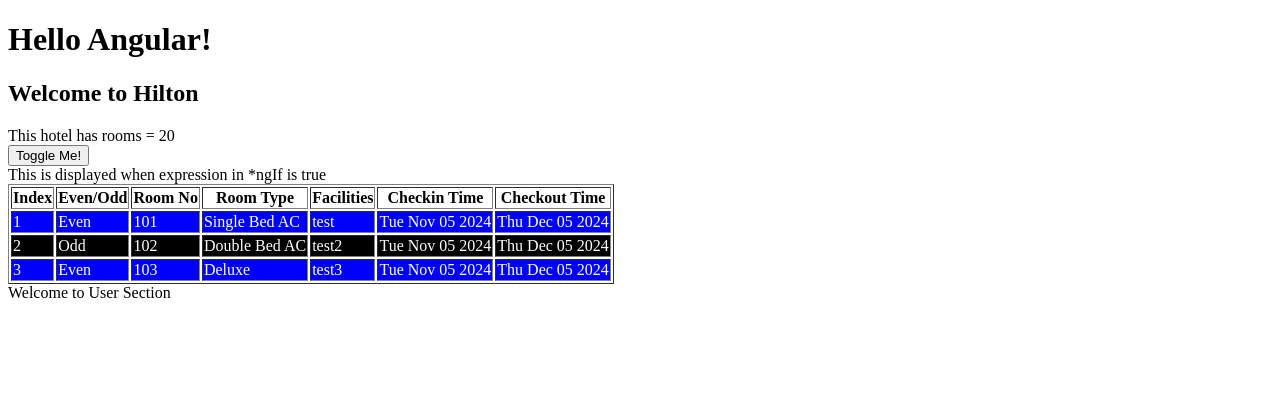
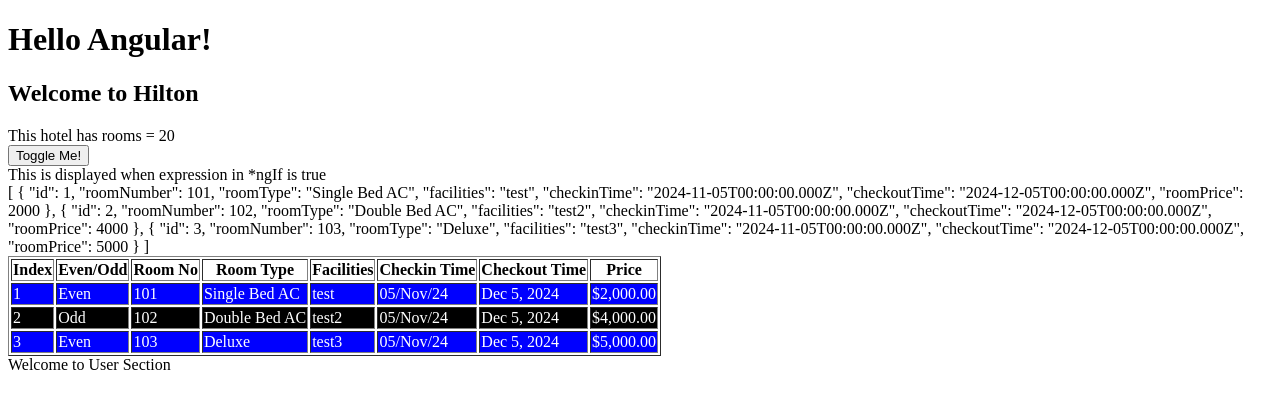
Before and after one commit to anurag1302/ng-hotel, an Angular app in the folder hotel-app/: page / in a window 1280 px wide. Shown: the top 408 px of the page. Built offline with nearby package versions, Linux system fonts and the light colour scheme.

Commit message:
ng - pipes

```diff
--- a/hotel-app/src/app/hotel-rooms/hotel-rooms.component.html
+++ b/hotel-app/src/app/hotel-rooms/hotel-rooms.component.html
@@ -14,6 +14,8 @@
     This is displayed when expression in *ngIf is true
 </div>
 
+<!-- json pipe -->
+{{rooms | json}}
 <!-- ngFor -->
 <table border="1">
     <thead>
@@ -24,6 +26,7 @@
         <th>Facilities</th>
         <th>Checkin Time</th>
         <th>Checkout Time</th>
+        <th>Price</th>
     </thead>
     <tbody>
         <tr [ngClass]="e?'even':'odd'" *ngFor="let room of rooms; let e=even; let o=odd; let i=index">
@@ -32,8 +35,9 @@
             <td>{{room.roomNumber}}</td>
             <td>{{room.roomType}}</td>
             <td>{{room.facilities}}</td>
-            <td>{{room.checkinTime.toDateString()}}</td>
-            <td>{{room.checkoutTime.toDateString()}}</td>
+            <td>{{room.checkinTime | date:'dd/MMM/yy'}}</td>
+            <td>{{room.checkoutTime | date}}</td>
+            <td>{{room.roomPrice | currency:'USD'}}</td>
         </tr>
     </tbody>
 </table>
--- a/hotel-app/src/app/hotel-rooms/hotel-rooms.component.ts
+++ b/hotel-app/src/app/hotel-rooms/hotel-rooms.component.ts
@@ -18,7 +18,8 @@
     roomType: 'Single Bed AC',
     facilities: 'test',
     checkinTime: new Date('11-05-2024'),
-    checkoutTime: new Date('12-05-2024')
+    checkoutTime: new Date('12-05-2024'),
+    roomPrice:2000
   },
   {
     id: 2,
@@ -26,7 +27,8 @@
     roomType: 'Double Bed AC',
     facilities: 'test2',
     checkinTime: new Date('11-05-2024'),
-    checkoutTime: new Date('12-05-2024')
+    checkoutTime: new Date('12-05-2024'),
+    roomPrice:4000
   },
   {
     id: 3,
@@ -34,7 +36,8 @@
     roomType: 'Deluxe',
     facilities: 'test3',
     checkinTime: new Date('11-05-2024'),
-    checkoutTime: new Date('12-05-2024')
+    checkoutTime: new Date('12-05-2024'),
+    roomPrice:5000
   }]
 
   toggle() {
--- a/hotel-app/src/app/hotel-rooms/rooms.ts
+++ b/hotel-app/src/app/hotel-rooms/rooms.ts
@@ -5,6 +5,7 @@
     facilities: string;
     checkinTime: Date;
     checkoutTime: Date;
+    roomPrice:number;
 }
 
 export interface RoomList{
```
